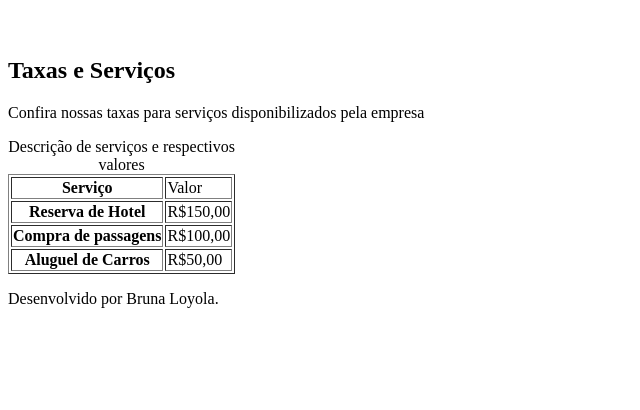
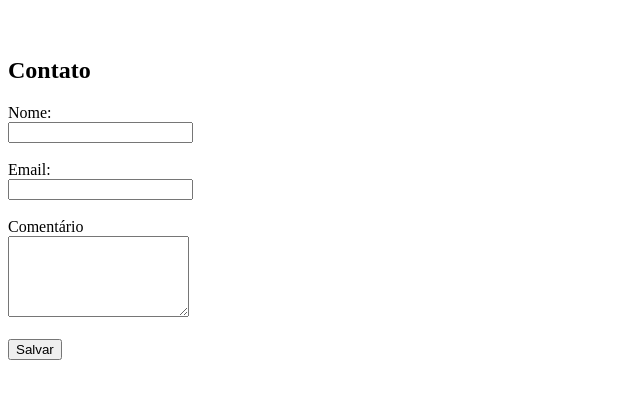
Before and after one commit to reislbruna/Turismo, a plain HTML site: page index.html in a window 1280 px wide. Shown: the part 2185-2595 px from the top of the page, without its empty margins (0-640 px from the left). Before the commit the page ends 2509 px from the top, so only its background shows below. Drawn offline with Linux system fonts and the light colour scheme.

Commit message:
Adição de formulário

```diff
--- a/index.html
+++ b/index.html
@@ -49,7 +49,25 @@
             Seu navegador não suporta o formato do vídeo. <a href="Vídeo/Coelhinho - Galinha Pintadinha - OFICIAL.mp4">Clique aqui para baixar o vídeo.</a>
         </video>
     </section>
+    <br><br>
 
+    <section>
+        <h2>Contato</h2>
+        <form method="GET" action="">
+            <label>Nome:</label><br>
+            <input type="text" name="nome"><br><br>
+
+            <label>Email:</label><br>
+            <input type="text" name="email"><br><br>
+
+            <label>Comentário</label><br>
+            <textarea rows="5" name="cometario"></textarea><br><br>
+
+            <button>Salvar</button>
+
+
+        </form>
+    </section>
     <br><br>
 
     <section>
```
